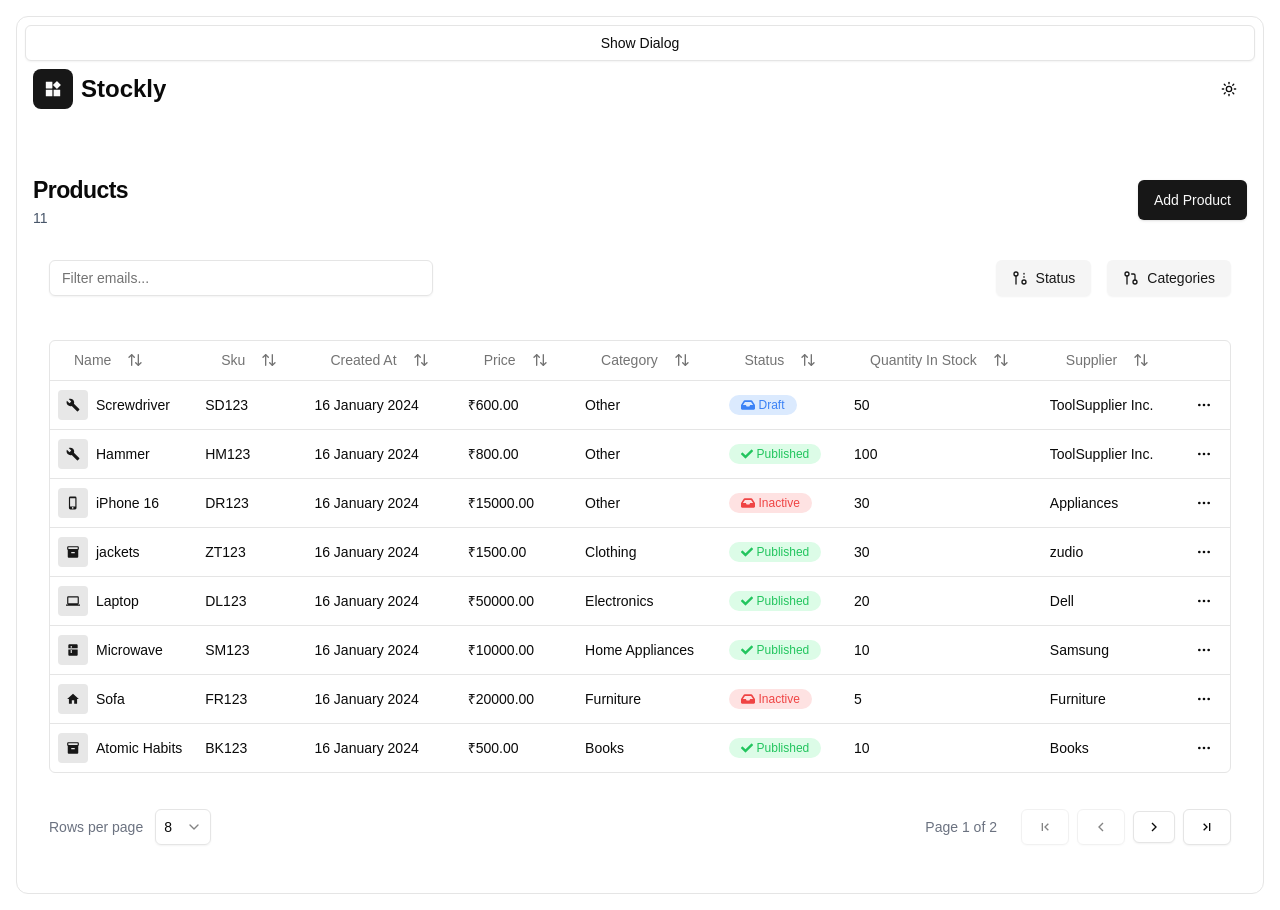
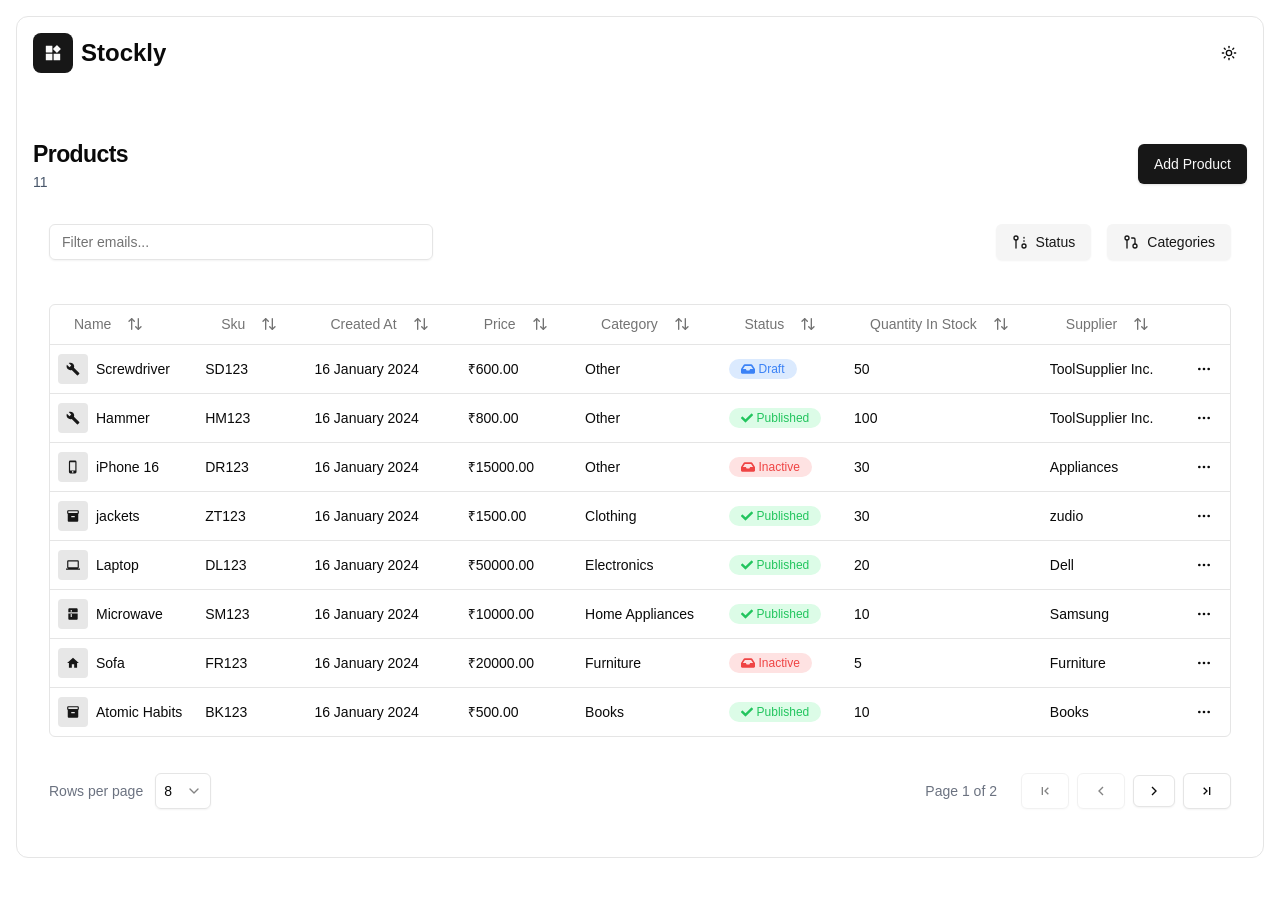
Before and after one commit to rishiVaraha/stocky, a Next.js app: page / in a window 1280 px wide. After the commit the page ends 874 px from the top, so only its background shows below. Built offline with nearby package versions, Linux system fonts and the light colour scheme.

Commit message:
fix cancel button

```diff
--- a/app/(Components)/ProductDialog/product-dialog.tsx
+++ b/app/(Components)/ProductDialog/product-dialog.tsx
@@ -139,7 +139,7 @@ export function ProductDialog() {
                 }}
                 asChild
               >
-                <Button asChild variant="secondary" className="h-11 px-11">
+                <Button variant="secondary" className="h-11 px-11">
                   Cancel
                 </Button>
               </DialogClose>
--- a/app/(Components)/ProductTable/DeleteDialog.tsx
+++ b/app/(Components)/ProductTable/DeleteDialog.tsx
@@ -46,9 +46,9 @@ export function DeleteDialog() {
         setOpenDialog(open);
       }}
     >
-      <AlertDialogTrigger asChild>
+      {/* <AlertDialogTrigger asChild>
         <Button variant="outline">Show Dialog</Button>
-      </AlertDialogTrigger>
+      </AlertDialogTrigger> */}
       <AlertDialogContent className="p-8">
         <AlertDialogHeader>
           <AlertDialogTitle>Are you absolutely sure?</AlertDialogTitle>
```
